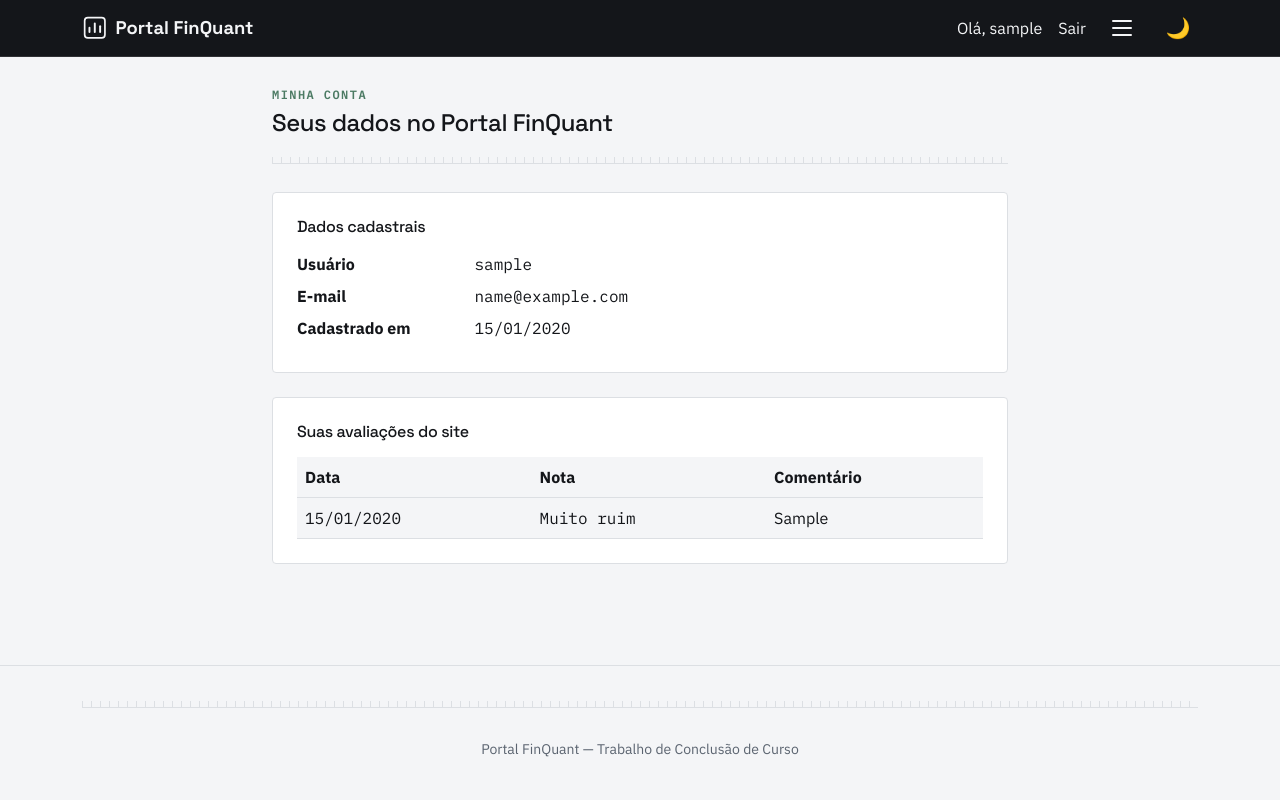
After one commit to pagliarinimvp/portal-finquant, a Django app: page /contas/minha-conta/ in a window 1280 px wide. The commit adds this page. Run offline with Django 5.2, Linux system fonts and the light colour scheme; a user stored in the database is signed in; tables that the repository leaves empty hold one stand-in row (values such as "Sample post").

Commit message:
Adiciona página "Minha conta" com dados do usuário e suas avaliações
Cria contas/minha-conta/ (login obrigatório) mostrando usuário, e-mail,
data de cadastro e o histórico de avaliações enviadas pelo usuário. O
"Olá, {username}" na navbar agora linka para essa página.

Co-Authored-By: Claude Sonnet 5 <noreply@anthropic.com>

```diff
--- a/contas/urls.py
+++ b/contas/urls.py
@@ -9,4 +9,5 @@ urlpatterns = [
     path('entrar/', auth_views.LoginView.as_view(template_name='contas/login.html'), name='login'),
     path('sair/', auth_views.LogoutView.as_view(), name='logout'),
     path('cadastro/', views.CadastroView.as_view(), name='cadastro'),
+    path('minha-conta/', views.MinhaContaView.as_view(), name='minha_conta'),
 ]
--- a/contas/views.py
+++ b/contas/views.py
@@ -1,7 +1,8 @@
 from django.contrib.auth import login
 from django.contrib.auth.forms import UserCreationForm
+from django.contrib.auth.mixins import LoginRequiredMixin
 from django.urls import reverse_lazy
-from django.views.generic import CreateView
+from django.views.generic import CreateView, TemplateView
 
 
 class CadastroView(CreateView):
@@ -14,3 +15,12 @@ class CadastroView(CreateView):
         # Loga o usuário automaticamente após o cadastro, evitando um passo extra.
         login(self.request, self.object)
         return response
+
+
+class MinhaContaView(LoginRequiredMixin, TemplateView):
+    template_name = 'contas/minha_conta.html'
+
+    def get_context_data(self, **kwargs):
+        contexto = super().get_context_data(**kwargs)
+        contexto['avaliacoes'] = self.request.user.avaliacoes.all()
+        return contexto
--- a/templates/base.html
+++ b/templates/base.html
@@ -31,7 +31,7 @@
             <div class="d-flex align-items-center ms-auto">
                 <ul class="navbar-nav flex-row align-items-center gap-3 mb-0">
                     {% if user.is_authenticated %}
-                        <li class="nav-item"><span class="nav-link">Olá, {{ user.username }}</span></li>
+                        <li class="nav-item"><a class="nav-link" href="{% url 'contas:minha_conta' %}">Olá, {{ user.username }}</a></li>
                         <li class="nav-item">
                             <form method="post" action="{% url 'contas:logout' %}" class="d-inline">
                                 {% csrf_token %}
--- /dev/null
+++ b/templates/contas/minha_conta.html
@@ -0,0 +1,56 @@
+{% extends "base.html" %}
+
+{% block title %}Minha conta — Portal FinQuant{% endblock %}
+
+{% block content %}
+<div class="row justify-content-center">
+    <div class="col-md-8">
+        <span class="fq-eyebrow">Minha conta</span>
+        <h1 class="h4 mb-3 mt-1">Seus dados no Portal FinQuant</h1>
+        <div class="fq-regua"></div>
+
+        <div class="card p-4 mb-4">
+            <h2 class="h6 mb-3">Dados cadastrais</h2>
+            <dl class="row mb-0">
+                <dt class="col-sm-3">Usuário</dt>
+                <dd class="col-sm-9 fq-numeros">{{ user.username }}</dd>
+
+                <dt class="col-sm-3">E-mail</dt>
+                <dd class="col-sm-9 fq-numeros">{{ user.email|default:"Não informado" }}</dd>
+
+                <dt class="col-sm-3">Cadastrado em</dt>
+                <dd class="col-sm-9 fq-numeros">{{ user.date_joined|date:"d/m/Y" }}</dd>
+            </dl>
+        </div>
+
+        <div class="card p-4">
+            <h2 class="h6 mb-3">Suas avaliações do site</h2>
+            {% if avaliacoes %}
+                <div class="table-responsive">
+                    <table class="table align-middle mb-0">
+                        <thead>
+                            <tr>
+                                <th scope="col">Data</th>
+                                <th scope="col">Nota</th>
+                                <th scope="col">Comentário</th>
+                            </tr>
+                        </thead>
+                        <tbody>
+                            {% for avaliacao in avaliacoes %}
+                            <tr>
+                                <td class="fq-numeros">{{ avaliacao.criado_em|date:"d/m/Y" }}</td>
+                                <td class="fq-numeros">{{ avaliacao.get_nota_display }}</td>
+                                <td>{{ avaliacao.comentario|default:"—" }}</td>
+                            </tr>
+                            {% endfor %}
+                        </tbody>
+                    </table>
+                </div>
+            {% else %}
+                <p class="text-muted mb-3">Você ainda não avaliou o site.</p>
+                <a href="{% url 'avaliacoes:avaliar' %}" class="btn btn-primary">Avalie o site</a>
+            {% endif %}
+        </div>
+    </div>
+</div>
+{% endblock %}
```
Also changed, not shown: contas/tests.py (+43 -0 lines).
